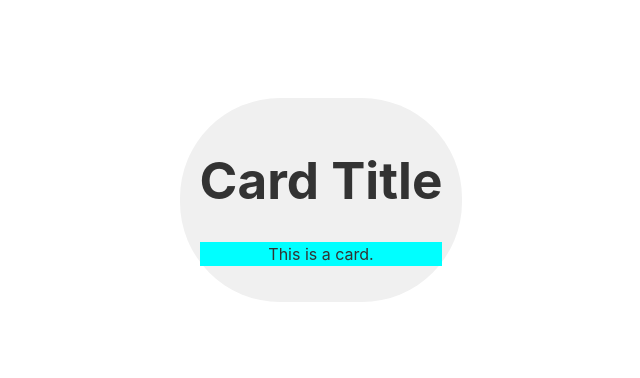
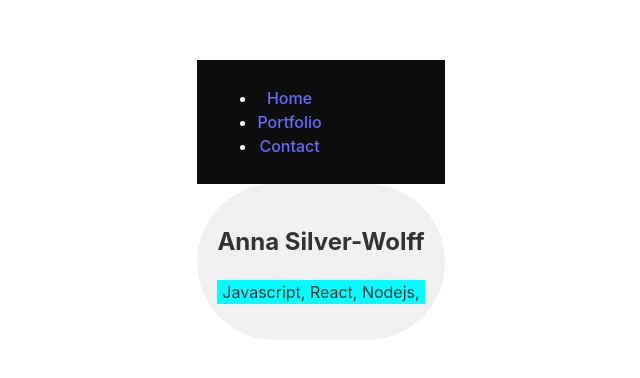
Before and after one commit to asw-afk/my-portfolio, a React (Vite) app in the folder my-portfolio/: page / in a window 1280 px wide. Shown: the part 200-578 px from the top of the page, without its empty margins (319-959 px from the left). Built offline with nearby package versions, Linux system fonts and the light colour scheme.

Commit message:
nav bar update

```diff
--- a/my-portfolio/src/App.jsx
+++ b/my-portfolio/src/App.jsx
@@ -3,14 +3,14 @@
 // import viteLogo from '/vite.svg'
 import './App.css'
 import Card from './components/UI/card/card'
- //import Nav from './components/UI/nav/Nav'
+ import Nav from './components/UI/nav/Nav'
 import './App.css'
 
 function App() {
 
   return (
     <>
-    {/* <Nav/> */}
+    <Nav/>
     <Card/>
 
     </>
--- a/my-portfolio/src/components/UI/card/card.jsx
+++ b/my-portfolio/src/components/UI/card/card.jsx
@@ -2,10 +2,11 @@
 import './card.css'
 
 function Card() {
- return   (<div className="card">
- <h1>Card Title</h1>
- <p>This is a card.</p>
-
+ return   (
+ <div className="card">
+ <div><h2>Anna Silver-Wolff</h2>
+ <p>Javascript, React, Nodejs, </p>
+ </div>
 </div>
 );
 }
--- a/my-portfolio/src/components/UI/nav/Nav.css
+++ b/my-portfolio/src/components/UI/nav/Nav.css
@@ -0,0 +1,8 @@
+.header {
+    background-color: #0d0d0e;
+    padding: 10px 20px;
+    color: white;
+    display: flex;
+    justify-content: space-between;
+    align-items: center;
+  }
--- a/my-portfolio/src/components/UI/nav/Nav.jsx
+++ b/my-portfolio/src/components/UI/nav/Nav.jsx
@@ -1,17 +1,26 @@
-import { Link } from 'react-router-dom';
-import Navbar from '../Navbar';
+// import { Link } from 'react-router-dom';
+// import Navbar from '../Navbar';
 
-export default function Nav() {
+// export default function Nav() {
+//     return (
+
+//   );
+// }
+
+import './nav.css'
+
+  export default function Nav(){
     return (
-      <Navbar
-      links={[
-        <Link key={1} className="nav-link text-light" to="/">
-          Home
-        </Link>,
-        <Link key={2} className="nav-link text-light" to="/about">
-          About Us
-        </Link>,
-      ]}
-    />
-  );
-}
+      <div className="header">
+      <ul>
+
+      <li><a href="/">Home</a></li>
+      <li><a href="/portfolio">Portfolio</a></li>
+      <li><a href="/contact">Contact</a></li>
+
+      </ul>
+      </div>
+
+
+    )
+  }
```
Also changed, not shown: my-portfolio/src/components/UI/Navbar.jsx (+13 -13 lines), my-portfolio/src/components/UI/footer.css (added), my-portfolio/src/components/UI/footer.jsx (added).
